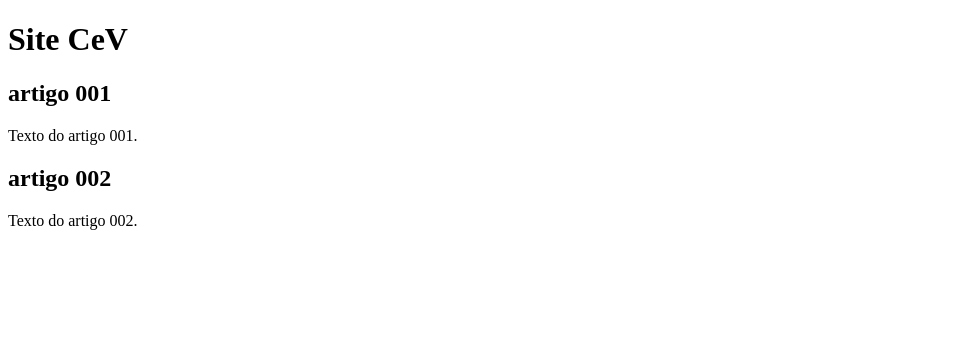
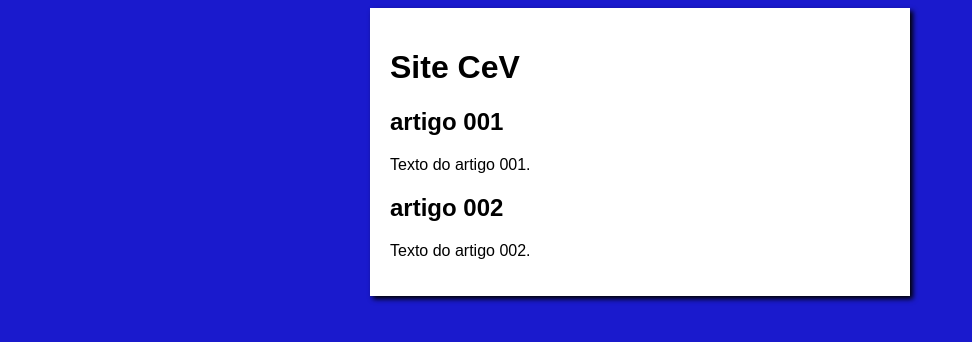
Before and after one commit to Gabriel-S-Francisco/Site-CeV, a plain HTML site: page index.html in a window 1280 px wide. Shown: the whole page, without its empty margins (0-972 px from the left). Drawn offline with Linux system fonts and the light colour scheme.

Commit message:
Teste branches estilo

```diff
--- /dev/null
+++ b/estilo/style.css
@@ -0,0 +1,14 @@
+* {
+    font-family: Arial, Helvetica, sans-serif;
+    font - size: 16px;
+}
+body {
+    background-color:rgb(26, 26, 205)
+}
+main {
+    background-color:white;
+    width: 500px;
+    margin: auto;
+    padding: 20px;
+    box-shadow: 3px 3px 5px black;
+}
--- a/index.html
+++ b/index.html
@@ -3,7 +3,8 @@
 <head>
     <meta charset="UTF-8">
     <meta name="viewport" content="width=device-width, initial-scale=1.0">
-    <title>Document</title>
+    <title>Título do site</title>
+    <link rel="stylesheet" href="estilo/style.css">
 </head>
 <body>
     <main>
```
